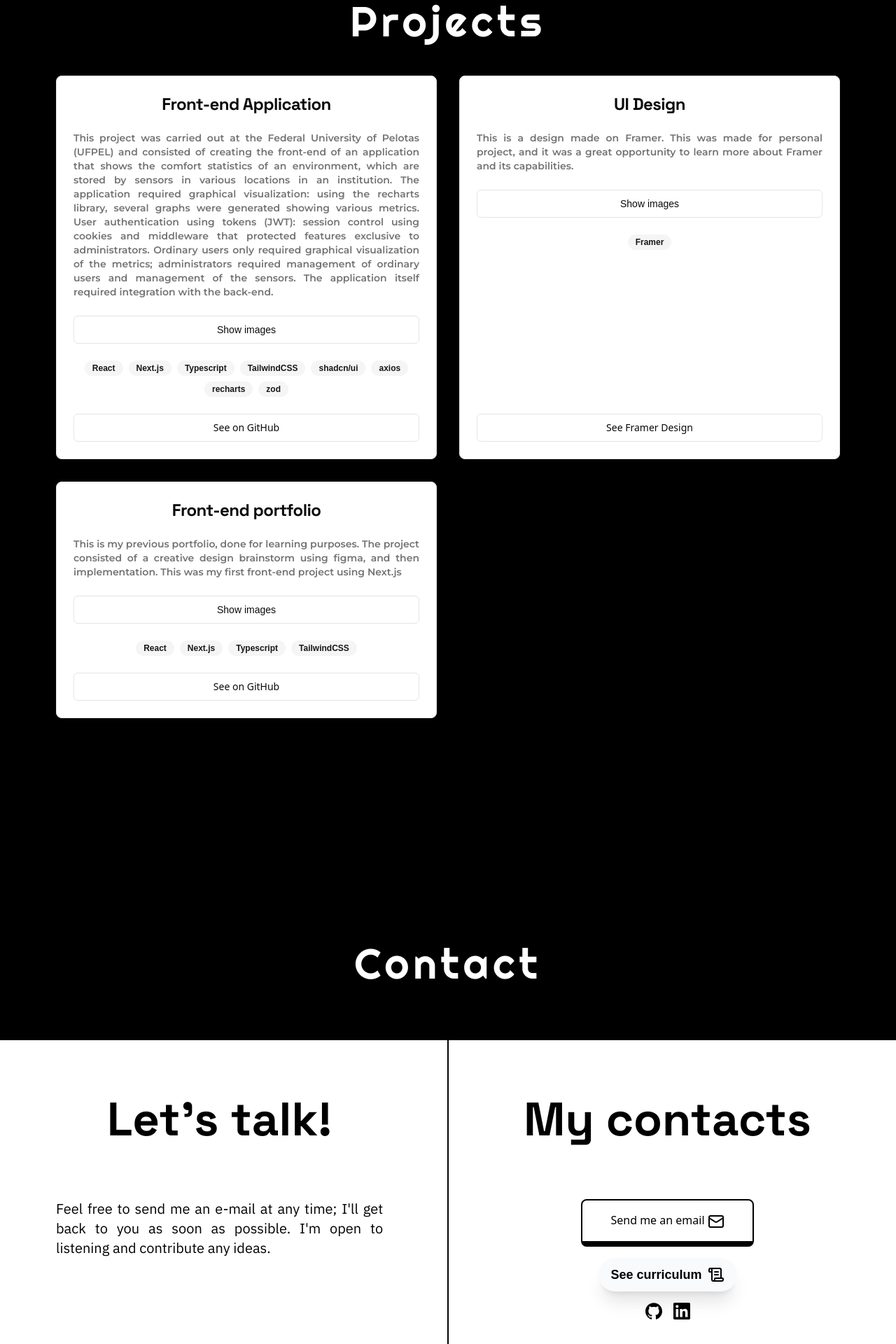
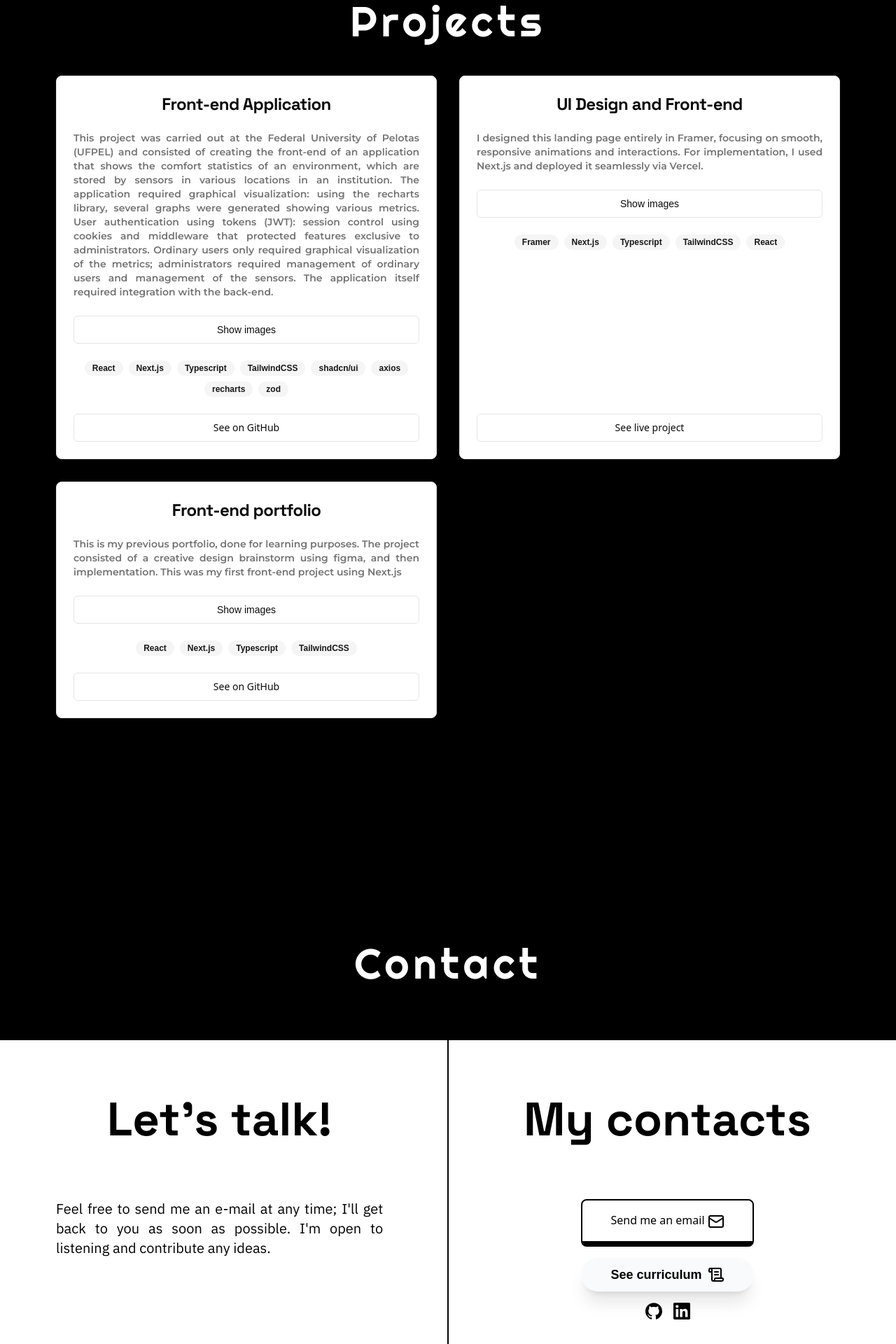
Before and after one commit to AlejandroAlberoni/atrasden, a Next.js app: page / in a window 1280 px wide. Shown: the part 2040-3960 px from the top of the page at 70% size. Built offline with nearby package versions, Linux system fonts and the light colour scheme.

Commit message:
added project implementation and curriculum

```diff
--- a/app/contact.tsx
+++ b/app/contact.tsx
@@ -40,9 +40,9 @@ const Contact = () => {
           <p
             className={`${ibm_plex_sans.className} text-lg lg:text-[20px] text-justify`}
           >
-            Feel free to send me an e-mail at any time;
-            I&apos;ll get back to you as soon as possible. I&apos;m open to listening and
-            contribute any ideas.
+            Feel free to send me an e-mail at any time; I&apos;ll get back to
+            you as soon as possible. I&apos;m open to listening and contribute
+            any ideas.
           </p>
         </div>
 
@@ -67,12 +67,14 @@ const Contact = () => {
               </p>
             </a>
             <section id="curriculum" className="text-center">
-              <button
+              <a
+                href="/curriculum.pdf"
+                target="_blank"
                 type="submit"
                 className="flex justify-center gap-2 items-center mx-auto shadow-xl text-lg bg-rose-400 md:bg-gray-50 backdrop-blur-md lg:font-semibold isolation-auto border-gray-50 before:absolute before:w-full before:transition-all before:duration-700 before:hover:w-full before:-left-full before:hover:left-0 before:rounded-full before:bg-rose-400 hover:text-gray-50 before:-z-10 before:aspect-square before:hover:scale-150 before:hover:duration-700 relative z-[3] px-4 py-2 overflow-hidden border-2 rounded-full group"
               >
                 See curriculum <ScrollText size={24} />
-              </button>
+              </a>
             </section>
             <div className="flex justify-center space-x-4">
               <Link
--- a/app/projects.tsx
+++ b/app/projects.tsx
@@ -74,11 +74,11 @@ export default function Projects() {
         />
 
         <ProjectCard
-        title="UI Design"
-        description="This is a design made on Framer. This was made for personal project, and it was a great opportunity to learn more about Framer and its capabilities."
-        link="https://inspired-listening-309720.framer.app/"
-        textlink="See Framer Design"
-        techstack={["Framer"]}
+        title="UI Design and Front-end"
+        description="I designed this landing page entirely in Framer, focusing on smooth, responsive animations and interactions. For implementation, I used Next.js and deployed it seamlessly via Vercel."
+        link="https://criptofides-landingpage.vercel.app"
+        textlink="See live project"
+        techstack={["Framer", "Next.js", "Typescript", "TailwindCSS", "React"]}
         imgsources={["/CriptoFidesLP01.png","/CriptoFidesLP02.png", "/CriptoFidesLP03.png", "/CriptoFidesLP04.png"]}
         >
 
```
Also changed, not shown: 1 other file (tests, documents, lock files or other folders).
